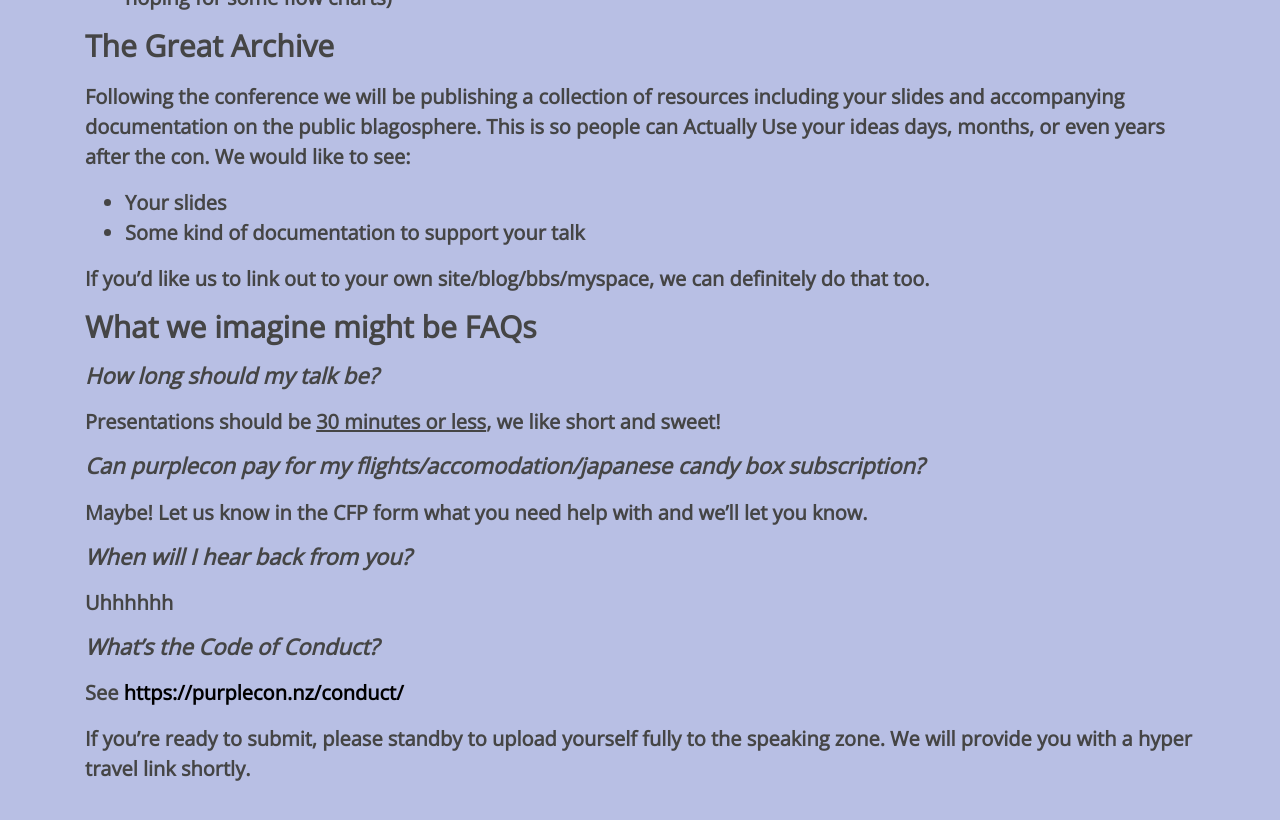
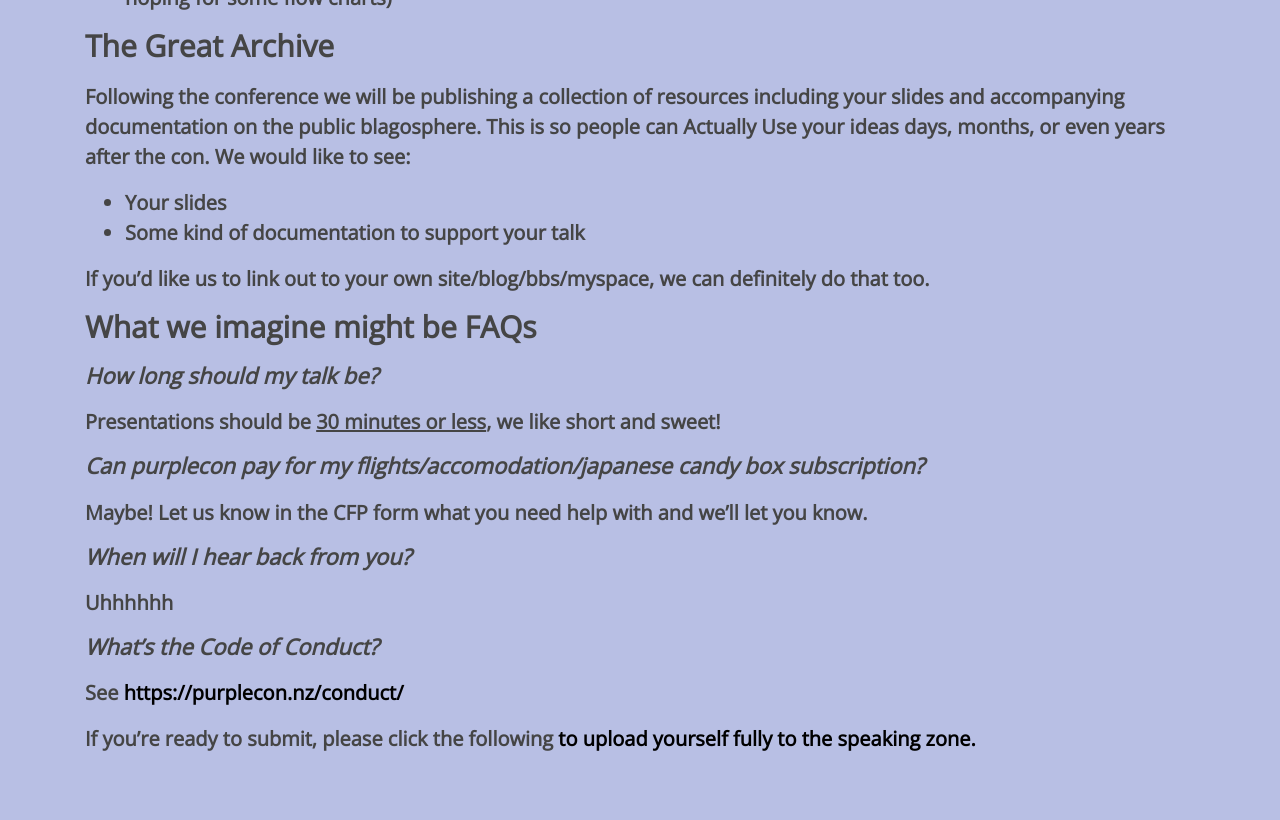
Before and after one commit to purplecon/2018.purplecon.nz, a Jekyll site: the page built from cfp/index.html, in a window 1280 px wide and 900 px high, scrolled down 998 px. Shown: the top 820 px of the window. Built offline with Jekyll 4.4.1, drawn with Linux system fonts in a browser that asks for light colours.

Commit message:
Added actual CFP submission link

```diff
--- a/cfp/index.html
+++ b/cfp/index.html
@@ -73,7 +73,7 @@
         <a href="/conduct">https://purplecon.nz/conduct/</a>
       </p>
 
-      <p>If you’re ready to submit, please standby to upload yourself fully to the speaking zone. We will provide you with a hyper travel link shortly.</p>
+      <p>If you’re ready to submit, please click the following <a href="https://goo.gl/forms/mLRkeZKDAUdVLvDf2"<hyper travel link</a> to upload yourself fully to the speaking zone.</p>
 
     </div>
   </section>
```
